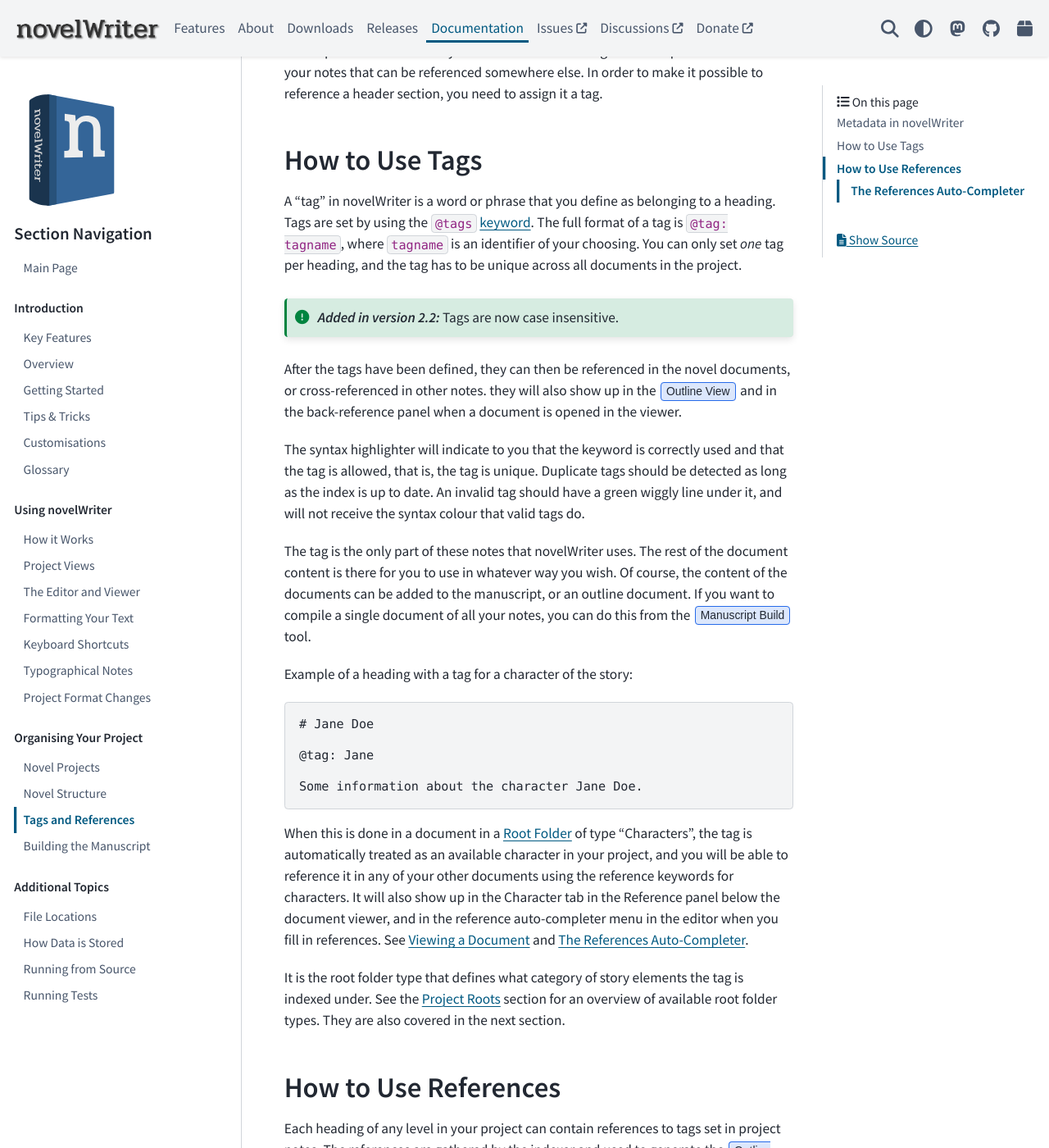
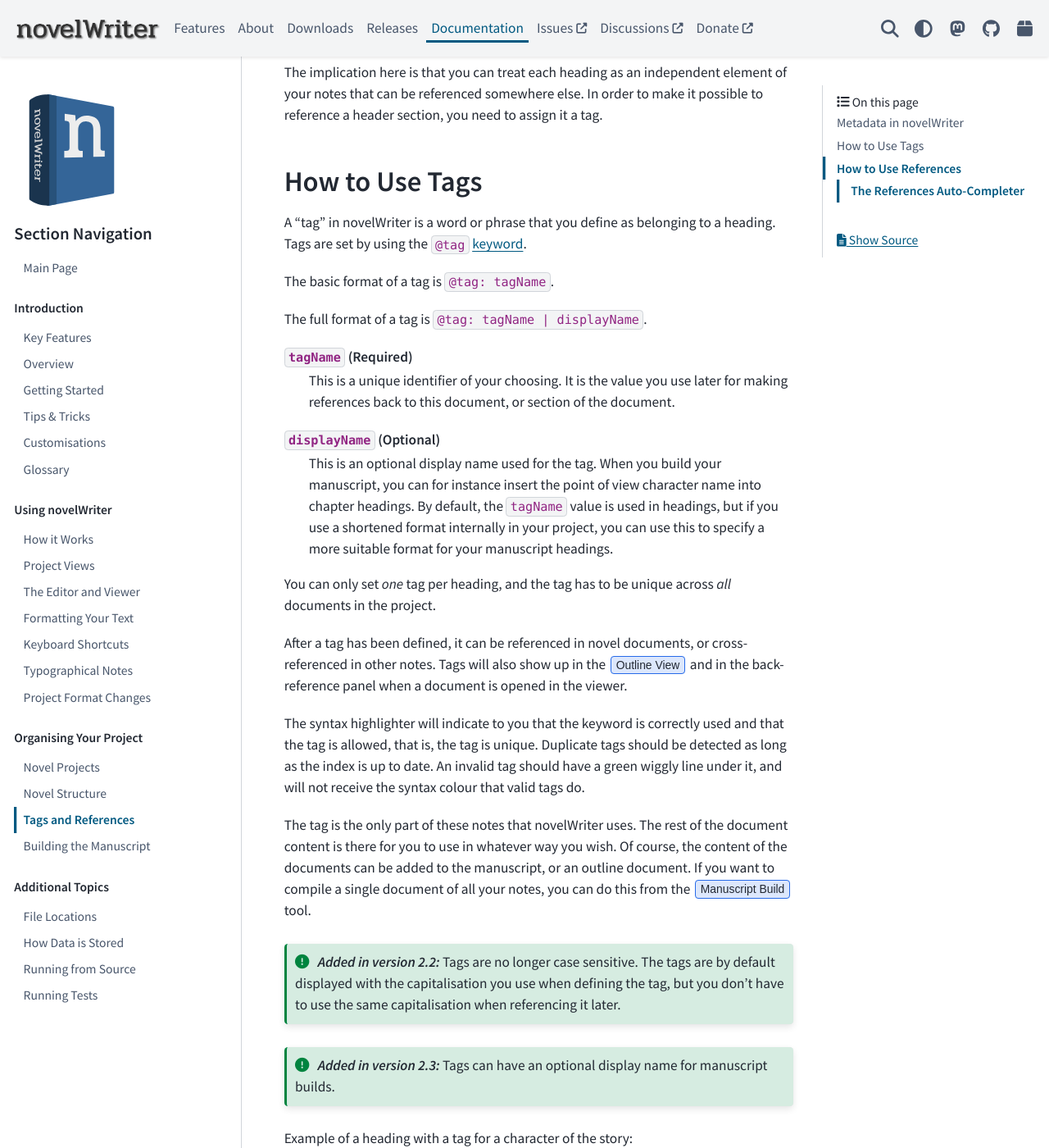
Before and after one commit to vkbo/novelWriter.io, a Sphinx documentation site: the page built from source/docs/project_references.rst, in a window 1280 px wide and 1400 px high, scrolled down 1028 px. Shown: the whole window at 82% size. Built offline with Sphinx 7.4.7 and the PyData theme 0.15.4, drawn with Linux system fonts in a browser that asks for light colours; some of the changed text lies outside the part shown.

```diff
--- a/source/docs/int_howto.rst
+++ b/source/docs/int_howto.rst
@@ -65,7 +65,7 @@ Organising Your Text
    within chapters. Like for instance if you switch point-of-view character often.
 
    In such cases you may want to use the scene heading for hard scene breaks and section headings
-   for soft scene breaks. the :guilabel:`Build Manuscript` tool will let you add separate
+   for soft scene breaks. The :guilabel:`Build Manuscript` tool will let you add separate
    formatting for the two when you generate your manuscript. You can for instance add the common
    "``* * *``" for hard breaks and select to hide section breaks, which will just insert an empty
    paragraph in their place. See :ref:`a_manuscript_settings` for more details.
--- a/source/docs/project_references.rst
+++ b/source/docs/project_references.rst
@@ -5,14 +5,14 @@ Tags and References
 *******************
 
 In novelWriter there are no forms or tables to fill in to define the characters, locations and
-other elements of your story. Instead, you can mark your :term:`project notes` as representing
-these story elements by creating a :term:`tag`. Whenever you want to link a piece of your story to
-a note defining a story element, like a character, you create a :term:`reference` back to that tag.
-You can also cross-link your project notes in the same way.
+other elements of your story. Instead, you create :term:`project notes` which you can mark as
+representing these story elements by creating a :term:`tag`. Whenever you want to link a piece of
+your story to a note defining a story element, like a character, you create a :term:`reference`
+back to that tag. You can also cross-link your project notes in the same way.
 
 This is perhaps one of the features that makes novelWriter different from other, similar
 applications. It is therefore not always obvious to new users how this is supposed to work, so
-this chapter hopes to explains in more detail how to use the tags and references system.
+this chapter hopes to explain in more detail how to use this tags and references system.
 
 .. tip::
    If you find the Tags and Reference system difficult to follow just from reading this chapter,
@@ -47,16 +47,28 @@ How to Use Tags
 ===============
 
 A "tag" in novelWriter is a word or phrase that you define as belonging to a heading. Tags are set
-by using the ``@tags`` :term:`keyword`. The full format of a tag is ``@tag: tagname``, where
-``tagname`` is an identifier of your choosing. You can only set *one* tag per heading, and the tag
-has to be unique across all documents in the project.
+by using the ``@tag`` :term:`keyword`.
 
-.. versionadded:: 2.2
-   Tags are now case insensitive.
+The basic format of a tag is ``@tag: tagName``.
 
-After the tags have been defined, they can then be referenced in the novel documents, or
-cross-referenced in other notes. they will also show up in the :guilabel:`Outline View` and in the
-back-reference panel when a document is opened in the viewer.
+The full format of a tag is ``@tag: tagName | displayName``.
+
+``tagName`` (Required)
+   This is a unique identifier of your choosing. It is the value you use later for making
+   references back to this document, or section of the document.
+
+``displayName`` (Optional)
+   This is an optional display name used for the tag. When you build your manuscript, you can for
+   instance insert the point of view character name into chapter headings. By default, the
+   ``tagName`` value is used in headings, but if you use a shortened format internally in your
+   project, you can use this to specify a more suitable format for your manuscript headings.
+
+You can only set *one* tag per heading, and the tag has to be unique across *all* documents in the
+project.
+
+After a tag has been defined, it can be referenced in novel documents, or cross-referenced in other
+notes. Tags will also show up in the :guilabel:`Outline View` and in the back-reference panel when
+a document is opened in the viewer.
 
 The syntax highlighter will indicate to you that the keyword is correctly used and that the tag is
 allowed, that is, the tag is unique. Duplicate tags should be detected as long as the index is up
@@ -68,22 +80,30 @@ there for you to use in whatever way you wish. Of course, the content of the doc
 to the manuscript, or an outline document. If you want to compile a single document of all your
 notes, you can do this from the :guilabel:`Manuscript Build` tool.
 
+.. versionadded:: 2.2
+   Tags are no longer case sensitive. The tags are by default displayed with the capitalisation you
+   use when defining the tag, but you don't have to use the same capitalisation when referencing
+   it later.
+
+.. versionadded:: 2.3
+   Tags can have an optional display name for manuscript builds.
+
 Example of a heading with a tag for a character of the story:
 
-.. code-block:: none
+.. code-block:: md
 
-   # Jane Doe
+   # Character: Jane Doe
 
-   @tag: Jane
+   @tag: Jane | Jane Doe
 
    Some information about the character Jane Doe.
 
 When this is done in a document in a :term:`Root Folder` of type "Characters", the tag is
-automatically treated as an available character in your project, and you will be able to reference
-it in any of your other documents using the reference keywords for characters. It will also show up
-in the Character tab in the Reference panel below the document viewer, and in the reference
-auto-completer menu in the editor when you fill in references. See :ref:`a_ui_view` and
-:ref:`a_references_completer`.
+automatically treated as an available character in your project with the value "Jane", and you will
+be able to reference it in any of your other documents using the reference keywords for characters.
+It will also show up in the Character tab in the Reference panel below the document viewer, and in
+the reference auto-completer menu in the editor when you fill in references. See :ref:`a_ui_view`
+and :ref:`a_references_completer`.
 
 It is the root folder type that defines what category of story elements the tag is indexed under.
 See the :ref:`a_proj_roots` section for an overview of available root folder types. They are also
@@ -172,7 +192,7 @@ highlight that two notes are related.
 
 Example of a novel document with references to characters and plots:
 
-.. code-block:: none
+.. code-block:: md
 
    ## Chapter 1
 
```
Also changed, not shown: source/generated/download_pre_release.rst (+21 -15 lines), source/releases/release_2_3.rst (+16 -9 lines).
